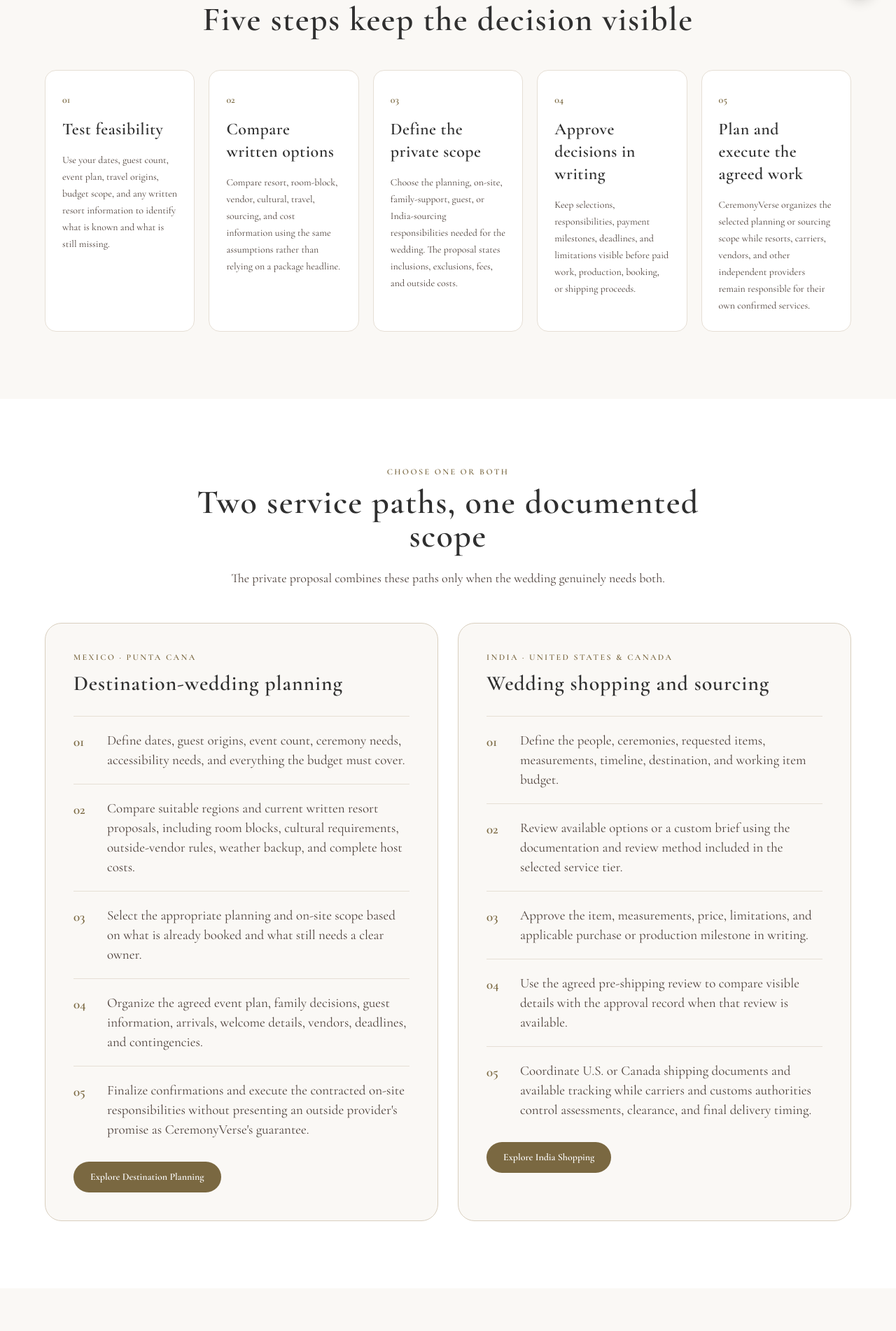
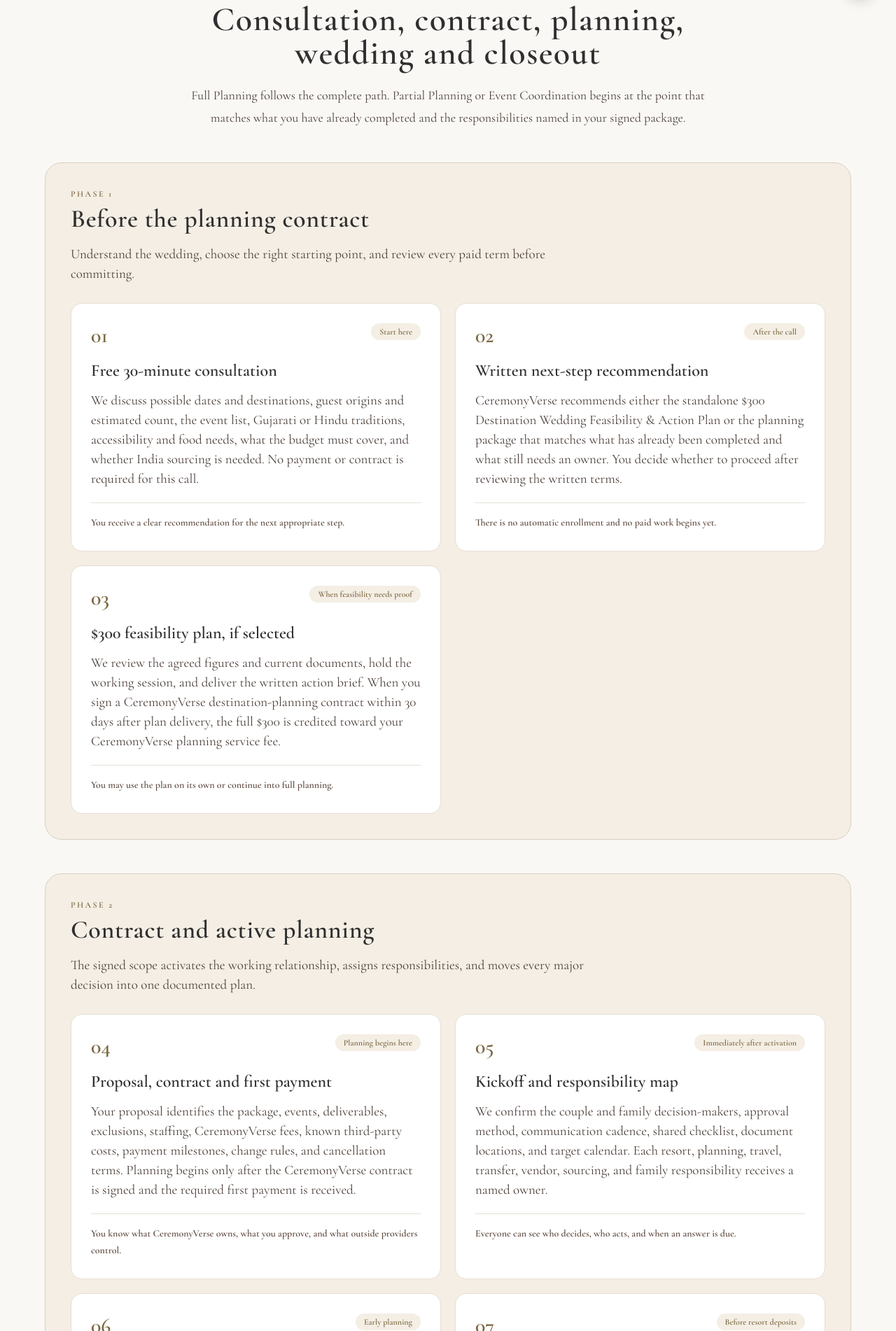
Before and after one commit to leylabernie/v0-ceremony-verse-wedding-concierge, a Next.js app: page /how-it-works in a window 1280 px wide. Shown: the part 778-2680 px from the top of the page at 70% size. Built offline with nearby package versions, Linux system fonts and the light colour scheme.

Commit message:
Add end-to-end client planning journey

```diff
--- a/app/how-it-works/page.tsx
+++ b/app/how-it-works/page.tsx
@@ -14,9 +14,9 @@
 
 export const metadata = buildMetadata({
   path: "/how-it-works/",
-  title: "How CeremonyVerse Wedding Planning & Sourcing Works",
+  title: "How CeremonyVerse Works: Consultation to Wedding Closeout",
   description:
-    "Follow the CeremonyVerse path from feasibility and written comparisons through destination planning, guest support, optional India sourcing, and consultation.",
+    "Follow the CeremonyVerse client process from the free consultation and signed planning contract through resort decisions, guest coordination, wedding-week execution, and closeout.",
   keywords:
     "Indian destination wedding planning process, Gujarati wedding planning Mexico, Punta Cana Indian wedding planning, India wedding sourcing process",
 })
@@ -24,7 +24,7 @@
 const serviceSchema = buildServiceSchema({
   name: "CeremonyVerse Destination Planning and India Wedding Sourcing",
   description:
-    "A documented process for Gujarati and Hindu destination-wedding planning across Mexico and in Punta Cana, with optional guest support and India wedding sourcing.",
+    "A documented client process for Gujarati and Hindu destination-wedding planning across Mexico and in Punta Cana, from the first consultation through wedding closeout, with optional India wedding sourcing.",
   url: "/how-it-works/",
   category: "Destination Wedding Planning and India Wedding Sourcing",
   areaServed: ["United States", "Canada", "Mexico", "Punta Cana, Dominican Republic"],
@@ -32,35 +32,124 @@
 
 const breadcrumbSchema = buildBreadcrumb([{ name: "How It Works", url: "/how-it-works/" }])
 
-const sharedSteps = [
+type JourneyPhase = {
+  name: string
+  description: string
+  steps: Array<{
+    timing: string
+    name: string
+    text: string
+    outcome: string
+  }>
+}
+
+const journeyPhases: JourneyPhase[] = [
   {
-    name: "Test feasibility",
-    text: "Use your dates, guest count, event plan, travel origins, budget scope, and any written resort information to identify what is known and what is still missing.",
+    name: "Before the planning contract",
+    description: "Understand the wedding, choose the right starting point, and review every paid term before committing.",
+    steps: [
+      {
+        timing: "Start here",
+        name: "Free 30-minute consultation",
+        text: "We discuss possible dates and destinations, guest origins and estimated count, the event list, Gujarati or Hindu traditions, accessibility and food needs, what the budget must cover, and whether India sourcing is needed. No payment or contract is required for this call.",
+        outcome: "You receive a clear recommendation for the next appropriate step.",
+      },
+      {
+        timing: "After the call",
+        name: "Written next-step recommendation",
+        text: "CeremonyVerse recommends either the standalone $300 Destination Wedding Feasibility & Action Plan or the planning package that matches what has already been completed and what still needs an owner. You decide whether to proceed after reviewing the written terms.",
+        outcome: "There is no automatic enrollment and no paid work begins yet.",
+      },
+      {
+        timing: "When feasibility needs proof",
+        name: "$300 feasibility plan, if selected",
+        text: "We review the agreed figures and current documents, hold the working session, and deliver the written action brief. When you sign a CeremonyVerse destination-planning contract within 30 days after plan delivery, the full $300 is credited toward your CeremonyVerse planning service fee.",
+        outcome: "You may use the plan on its own or continue into full planning.",
+      },
+    ],
   },
   {
-    name: "Compare written options",
-    text: "Compare resort, room-block, vendor, cultural, travel, sourcing, and cost information using the same assumptions rather than relying on a package headline.",
+    name: "Contract and active planning",
+    description: "The signed scope activates the working relationship, assigns responsibilities, and moves every major decision into one documented plan.",
+    steps: [
+      {
+        timing: "Planning begins here",
+        name: "Proposal, contract and first payment",
+        text: "Your proposal identifies the package, events, deliverables, exclusions, staffing, CeremonyVerse fees, known third-party costs, payment milestones, change rules, and cancellation terms. Planning begins only after the CeremonyVerse contract is signed and the required first payment is received.",
+        outcome: "You know what CeremonyVerse owns, what you approve, and what outside providers control.",
+      },
+      {
+        timing: "Immediately after activation",
+        name: "Kickoff and responsibility map",
+        text: "We confirm the couple and family decision-makers, approval method, communication cadence, shared checklist, document locations, and target calendar. Each resort, planning, travel, transfer, vendor, sourcing, and family responsibility receives a named owner.",
+        outcome: "Everyone can see who decides, who acts, and when an answer is due.",
+      },
+      {
+        timing: "Early planning",
+        name: "Destination and resort comparison",
+        text: "Using current written information, the selected planning scope compares event spaces, room-block terms, minimum stays, attrition, concessions, outside-vendor rules, Indian and Jain food needs, havan or fire rules, accessibility, transfers, and weather backup. The responsible provider confirms its own pricing and availability in writing.",
+        outcome: "You compare like-for-like terms instead of relying on a package headline.",
+      },
+      {
+        timing: "Before resort deposits",
+        name: "Resort, venue and room-block decision",
+        text: "We organize the open questions and decision record before you approve the selected option. The resort or licensed provider issues its own contract, booking terms, deposit request, and—when applicable—the guest booking page. The couple signs and pays that provider directly unless the CeremonyVerse contract expressly states otherwise.",
+        outcome: "The chosen spaces, room terms, deadlines, costs, and remaining conditions are documented.",
+      },
+      {
+        timing: "Throughout the planning months",
+        name: "Event plan, design and vendor decisions",
+        text: "The team develops the multi-event plan for the welcome or mehndi, garba or sangeet, ceremony, reception, and any added events. Timelines, cultural requirements, menus, design direction, décor reuse, production, entertainment, beauty, photography, and vendor quotes move through written review and approval. Scope changes require a written change order.",
+        outcome: "One working plan connects the traditions, design, budget, vendors, and schedule.",
+      },
+      {
+        timing: "After the room block opens",
+        name: "Guest information, booking and arrivals",
+        text: "When included in the package, CeremonyVerse organizes guest information, family updates, deadline reminders, welcome details, and agreed rooming or arrival records. Resorts or licensed travel and transfer providers handle bookings, guest payments, travel changes, and transportation confirmations.",
+        outcome: "Guests know where to book, which deadlines matter, and who handles travel-specific questions.",
+      },
+      {
+        timing: "After colors, quantities and dates are set",
+        name: "India sourcing, if contracted",
+        text: "CeremonyVerse creates the approved wardrobe or item brief, coordinates eligible live reviews, measurements, written approvals, order follow-up, available pre-shipping review, and delivery tracking under the selected sourcing tier. Products, shipping, customs, duties, and alterations remain separate third-party costs.",
+        outcome: "Sourcing follows the event plan instead of becoming a disconnected project.",
+      },
+    ],
   },
   {
-    name: "Define the private scope",
-    text: "Choose the planning, on-site, family-support, guest, or India-sourcing responsibilities needed for the wedding. The proposal states inclusions, exclusions, fees, and outside costs.",
-  },
-  {
-    name: "Approve decisions in writing",
-    text: "Keep selections, responsibilities, payment milestones, deadlines, and limitations visible before paid work, production, booking, or shipping proceeds.",
-  },
-  {
-    name: "Plan and execute the agreed work",
-    text: "CeremonyVerse organizes the selected planning or sourcing scope while resorts, carriers, vendors, and other independent providers remain responsible for their own confirmed services.",
+    name: "Finalization, wedding week and closeout",
+    description: "Reconcile the details, execute the contracted events, and finish with a written handoff instead of an unclear ending.",
+    steps: [
+      {
+        timing: "As the wedding approaches",
+        name: "Final confirmations and master plan",
+        text: "The contracted team reconciles final guest and event counts, menus and dietary needs, rooming information, flight details supplied to the responsible transfer provider, vendor schedules, insurance or access requirements, balances, seating, ceremony needs, weather plans, emergency contacts, and the final run of show. The couple gives the required final approvals.",
+        outcome: "The current confirmations, unresolved items, owners, and backup plans are visible before travel begins.",
+      },
+      {
+        timing: "On site",
+        name: "Wedding-week execution",
+        text: "The contracted on-site team completes the final walkthrough, coordinates provider arrivals, setup, event transitions, timelines, guest-facing information, and issue escalation for the responsibilities in the signed scope. Resorts and vendors remain responsible for delivering their own contracted services.",
+        outcome: "The family has one organized operating plan across the multi-day celebration.",
+      },
+      {
+        timing: "After the final event",
+        name: "Closeout and final handoff",
+        text: "We track the agreed rental returns, outstanding provider balances or disputes, lost-and-found items, remaining vendor deliverables, and any post-event records named in the contract. CeremonyVerse completes the final handoff, data-retention or deletion steps, and a debrief before closing the engagement.",
+        outcome: "The project ends only after the contracted closeout responsibilities are accounted for.",
+      },
+    ],
   },
 ]
 
+const clientJourney = journeyPhases.flatMap((phase) => phase.steps)
+
 const howToSchema = buildHowToSchema({
-  name: "How CeremonyVerse Destination Planning and India Sourcing Works",
+  name: "How CeremonyVerse Works from Consultation to Wedding Closeout",
   description:
-    "A five-step path from feasibility and written comparisons to a private scope, documented approvals, and execution.",
+    "A step-by-step destination-wedding planning path from the free consultation and signed contract through resort selection, guest coordination, wedding-week execution, and closeout.",
   url: "/how-it-works/",
-  steps: sharedSteps,
+  steps: clientJourney.map((step) => ({ name: step.name, text: step.text })),
 })
 
 const faqItems = [
@@ -80,6 +169,21 @@
       `Your first 30-minute consultation is free. After the call, CeremonyVerse may recommend the separate $300 Destination Wedding Feasibility & Action Plan or another paid written scope. You decide whether to proceed after reviewing the terms. ${destinationFeasibilityCredit}`,
   },
   {
+    question: "When does CeremonyVerse planning officially begin?",
+    answer:
+      "Planning begins after the CeremonyVerse destination-planning contract is signed and the required first payment is received. The contract identifies the selected package, responsibilities, exclusions, fees, payment milestones, change rules, and outside costs before the kickoff is scheduled.",
+  },
+  {
+    question: "Who handles room bookings, guest payments, and airport transfers?",
+    answer:
+      "The resort or applicable licensed travel or transfer provider handles its own bookings, payments, travel changes, and transportation confirmations. When included in the signed package, CeremonyVerse organizes agreed guest information, reminders, rooming details, and arrival records without acting as the travel provider.",
+  },
+  {
+    question: "What happens after the wedding?",
+    answer:
+      "CeremonyVerse completes the closeout responsibilities named in the contract, which may include tracking rental returns, outstanding provider items, lost-and-found, remaining vendor deliverables, final records, and the agreed data handoff or deletion process. A final debrief closes the engagement.",
+  },
+  {
     question: "Will calculator entries be sent to CeremonyVerse automatically?",
     answer:
       "No. Calculator entries stay in the visitor's browser and are not attached to the consultation form. Print or save the worksheet, or copy the important totals and questions, if you want to discuss them.",
@@ -92,22 +196,6 @@
 ]
 
 const faqSchema = buildFaqSchema(faqItems)
-
-const destinationSteps = [
-  "Define dates, guest origins, event count, ceremony needs, accessibility needs, and everything the budget must cover.",
-  "Compare suitable regions and current written resort proposals, including room blocks, cultural requirements, outside-vendor rules, weather backup, and complete host costs.",
-  "Select the appropriate planning and on-site scope based on what is already booked and what still needs a clear owner.",
-  "Organize the agreed event plan, family decisions, guest information, arrivals, welcome details, vendors, deadlines, and contingencies.",
-  "Finalize confirmations and execute the contracted on-site responsibilities without presenting an outside provider's promise as CeremonyVerse's guarantee.",
-]
-
-const sourcingSteps = [
-  "Define the people, ceremonies, requested items, measurements, timeline, destination, and working item budget.",
-  "Review available options or a custom brief using the documentation and review method included in the selected service tier.",
-  "Approve the item, measurements, price, limitations, and applicable purchase or production milestone in writing.",
-  "Use the agreed pre-shipping review to compare visible details with the approval record when that review is available.",
-  "Coordinate U.S. or Canada shipping documents and available tracking while carriers and customs authorities control assessments, clearance, and final delivery timing.",
-]
 
 const controls = [
   {
@@ -135,27 +223,27 @@
       <section className="bg-[#1f1f1f] px-6 py-24 text-center text-white">
         <div className="mx-auto max-w-4xl">
           <p className="mb-4 text-xs font-semibold uppercase tracking-[0.22em] text-[#c5a059]">
-            One clear visitor journey
+            From the first call to the final handoff
           </p>
           <h1 className="font-serif text-4xl font-semibold !text-white sm:text-6xl">
-            Understand the wedding before choosing the service
+            See exactly how CeremonyVerse works with you
           </h1>
           <p className="mx-auto mt-6 max-w-3xl text-lg leading-8 !text-white/75">
-            Start with feasibility, compare the written options, estimate the complete cost, and then request only
-            the destination-planning, guest-support, or India-sourcing help your family needs.
+            Begin with a free 30-minute consultation. Paid planning starts only after the contract and required first
+            payment, then continues through documented decisions, wedding-week execution, and closeout.
           </p>
           <div className="mt-9 flex flex-col justify-center gap-3 sm:flex-row">
             <Link
-              href="/planning-tools/"
+              href="/contact/?from=how-it-works"
               className="rounded-full bg-[#c5a059] px-7 py-4 text-sm font-semibold !text-[#1f1f1f]"
             >
-              Start with Free Calculators
+              Schedule a Free 30-Minute Consultation
             </Link>
             <Link
-              href="/contact/?from=how-it-works"
+              href="/planning-tools/"
               className="rounded-full border border-white/50 px-7 py-4 text-sm font-semibold !text-white"
             >
-              Schedule a Free 30-Minute Consultation
+              Use Free Planning Calculators
             </Link>
           </div>
         </div>
@@ -164,69 +252,52 @@
       <section className="px-6 py-20 sm:py-24">
         <div className="mx-auto max-w-6xl">
           <div className="mx-auto mb-12 max-w-3xl text-center">
-            <p className="mb-3 text-xs font-semibold uppercase tracking-[0.2em] text-[#7a6841]">Shared process</p>
-            <h2 className="font-serif text-4xl font-semibold sm:text-5xl">Five steps keep the decision visible</h2>
-          </div>
-          <ol className="grid gap-5 lg:grid-cols-5">
-            {sharedSteps.map((step, index) => (
-              <li key={step.name} className="rounded-2xl border border-[#e6dfd5] bg-white p-6">
-                <span className="text-sm font-semibold text-[#7a6841]">{String(index + 1).padStart(2, "0")}</span>
-                <h3 className="mt-3 font-serif text-2xl font-semibold">{step.name}</h3>
-                <p className="mt-3 text-sm leading-6 text-[#4d403a]">{step.text}</p>
-              </li>
-            ))}
-          </ol>
-        </div>
-      </section>
-
-      <section className="bg-white px-6 py-20 sm:py-24">
-        <div className="mx-auto max-w-6xl">
-          <div className="mx-auto mb-12 max-w-3xl text-center">
-            <p className="mb-3 text-xs font-semibold uppercase tracking-[0.2em] text-[#7a6841]">Choose one or both</p>
-            <h2 className="font-serif text-4xl font-semibold sm:text-5xl">Two service paths, one documented scope</h2>
+            <p className="mb-3 text-xs font-semibold uppercase tracking-[0.2em] text-[#7a6841]">The complete client journey</p>
+            <h2 className="font-serif text-4xl font-semibold sm:text-5xl">Consultation, contract, planning, wedding and closeout</h2>
             <p className="mt-5 text-lg leading-8 text-[#4d403a]">
-              The private proposal combines these paths only when the wedding genuinely needs both.
+              Full Planning follows the complete path. Partial Planning or Event Coordination begins at the point
+              that matches what you have already completed and the responsibilities named in your signed package.
             </p>
           </div>
+          <div className="space-y-12">
+            {journeyPhases.map((phase, phaseIndex) => {
+              const previousStepCount = journeyPhases
+                .slice(0, phaseIndex)
+                .reduce((total, item) => total + item.steps.length, 0)
 
-          <div className="grid gap-7 lg:grid-cols-2">
-            <article className="rounded-3xl border border-[#d9cfbf] bg-[#faf8f5] p-7 sm:p-10">
-              <p className="text-xs font-semibold uppercase tracking-[0.2em] text-[#7a6841]">Mexico · Punta Cana</p>
-              <h2 className="mt-3 font-serif text-3xl font-semibold">Destination-wedding planning</h2>
-              <ol className="mt-7 space-y-5">
-                {destinationSteps.map((step, index) => (
-                  <li key={step} className="grid gap-3 border-t border-[#e6dfd5] pt-5 sm:grid-cols-[36px_1fr]">
-                    <span className="font-semibold text-[#7a6841]">{String(index + 1).padStart(2, "0")}</span>
-                    <p className="leading-7 text-[#4d403a]">{step}</p>
-                  </li>
-                ))}
-              </ol>
-              <Link
-                href="/indian-wedding-coordination-mexico/"
-                className="mt-8 inline-flex rounded-full bg-[#7a6841] px-6 py-3 text-sm font-semibold text-white"
-              >
-                Explore Destination Planning
-              </Link>
-            </article>
+              return (
+                <section key={phase.name} className="rounded-3xl border border-[#d9cfbf] bg-[#f4eee4] p-6 sm:p-9">
+                  <div className="mb-7 max-w-3xl">
+                    <p className="text-xs font-semibold uppercase tracking-[0.2em] text-[#7a6841]">Phase {phaseIndex + 1}</p>
+                    <h3 className="mt-2 font-serif text-3xl font-semibold sm:text-4xl">{phase.name}</h3>
+                    <p className="mt-3 leading-7 text-[#4d403a]">{phase.description}</p>
+                  </div>
+                  <ol className="grid gap-5 lg:grid-cols-2">
+                    {phase.steps.map((step, stepIndex) => {
+                      const number = previousStepCount + stepIndex + 1
 
-            <article className="rounded-3xl border border-[#d9cfbf] bg-[#faf8f5] p-7 sm:p-10">
-              <p className="text-xs font-semibold uppercase tracking-[0.2em] text-[#7a6841]">India · United States &amp; Canada</p>
-              <h2 className="mt-3 font-serif text-3xl font-semibold">Wedding shopping and sourcing</h2>
-              <ol className="mt-7 space-y-5">
-                {sourcingSteps.map((step, index) => (
-                  <li key={step} className="grid gap-3 border-t border-[#e6dfd5] pt-5 sm:grid-cols-[36px_1fr]">
-                    <span className="font-semibold text-[#7a6841]">{String(index + 1).padStart(2, "0")}</span>
-                    <p className="leading-7 text-[#4d403a]">{step}</p>
-                  </li>
-                ))}
-              </ol>
-              <Link
-                href="/buy-indian-wedding-outfits-from-india/"
-                className="mt-8 inline-flex rounded-full bg-[#7a6841] px-6 py-3 text-sm font-semibold text-white"
-              >
-                Explore India Shopping
-              </Link>
-            </article>
+                      return (
+                        <li key={step.name} className="rounded-2xl border border-[#e6dfd5] bg-white p-6 sm:p-7">
+                          <div className="flex items-start justify-between gap-4">
+                            <span className="font-serif text-3xl font-semibold text-[#7a6841]">
+                              {String(number).padStart(2, "0")}
+                            </span>
+                            <span className="rounded-full bg-[#f4eee4] px-3 py-1 text-right text-xs font-semibold text-[#7a6841]">
+                              {step.timing}
+                            </span>
+                          </div>
+                          <h4 className="mt-4 font-serif text-2xl font-semibold">{step.name}</h4>
+                          <p className="mt-3 leading-7 text-[#4d403a]">{step.text}</p>
+                          <p className="mt-5 border-t border-[#e6dfd5] pt-4 text-sm font-semibold leading-6 text-[#5e4a40]">
+                            {step.outcome}
+                          </p>
+                        </li>
+                      )
+                    })}
+                  </ol>
+                </section>
+              )
+            })}
           </div>
         </div>
       </section>
```
